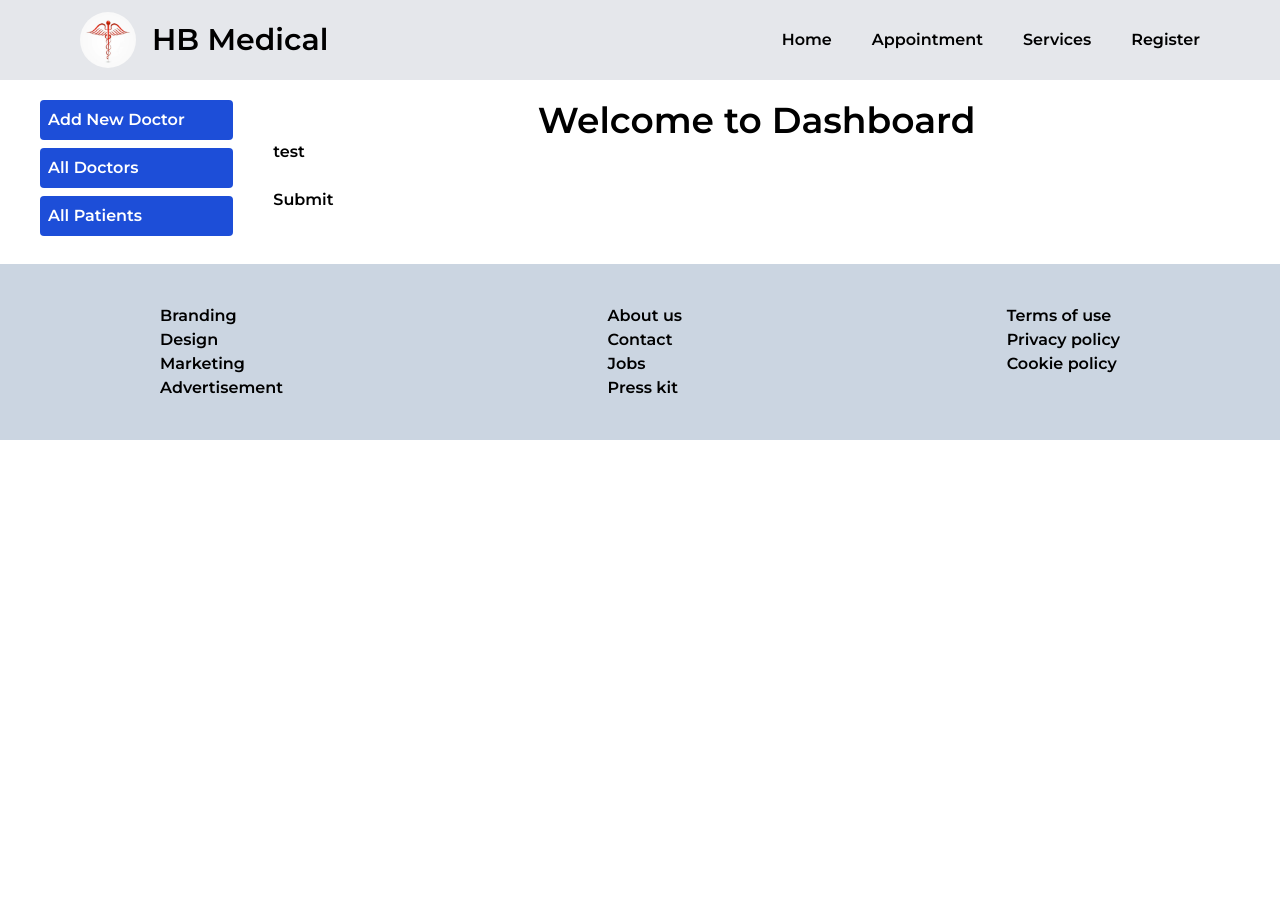
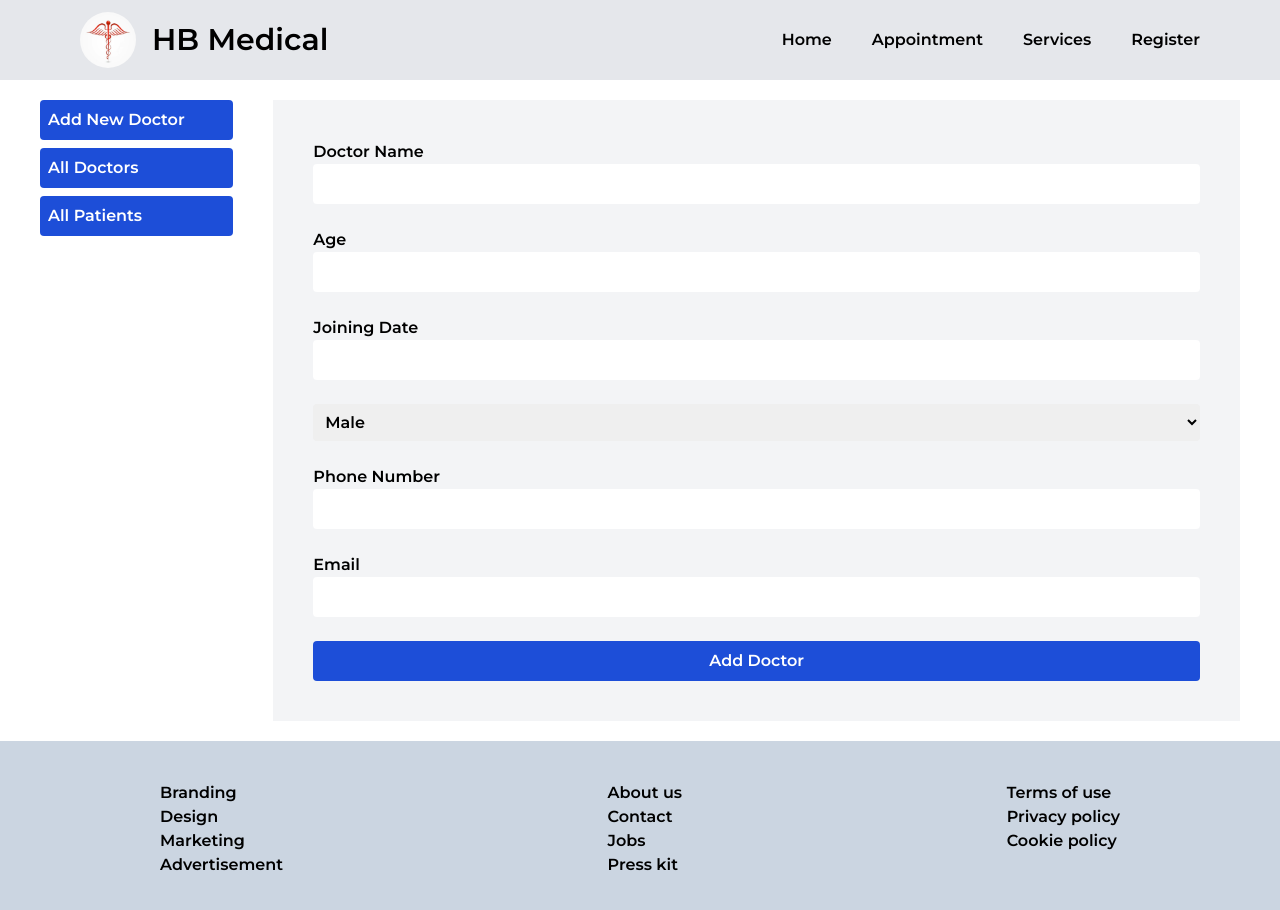
Before and after one commit to Md-Rubel-Ahmed-Rana/hb-medical-client, a React (Create React App) app: page /dashboard in a window 1280 px wide. Shown: the top 910 px of the page. Before the commit the page ends 800 px from the top, so only its background shows below. Built offline with nearby package versions, Linux system fonts and the light colour scheme; no server answers.

Commit message:
Add Doctor completed

```diff
--- a/src/Dashboard/AddDoctor/AddDoctor.tsx
+++ b/src/Dashboard/AddDoctor/AddDoctor.tsx
@@ -1,22 +1,59 @@
 import { useForm, SubmitHandler } from "react-hook-form";
 
 type Inputs = {
-  example: string,
-  exampleRequired: string,
+  doctorName: string,
+  age: string,
+  joiningDate: string,
+  gender: string,
+  phoneNumber: string,
+  email: string
 };
 
 function AddDoctor() {
   const { register, handleSubmit } = useForm<Inputs>();
-  const onSubmit: SubmitHandler<Inputs> = data => console.log(data);
+  const onSubmit: SubmitHandler<Inputs> = data => {
+    console.log(data);
+  }
 
 
   return (
-    <form onSubmit={handleSubmit(onSubmit)}>
-      <input defaultValue="test" {...register("example")} />
-      <br />
-      <br />
-      <input type="submit" />
-    </form>
+        <div className="bg-gray-100 p-10">
+            <form onSubmit={handleSubmit(onSubmit)}>
+                <p>Doctor Name</p>
+                <input className="w-full p-2 rounded" {...register("doctorName" ,{ required: true })} />
+                <br />
+                <br />
+
+                <p>Age</p>
+                <input className="w-full p-2 rounded" {...register("age" ,{ required: true })} />
+                <br />
+                <br />
+
+                <p>Joining Date</p>
+                <input className="w-full p-2 rounded" {...register("joiningDate" ,{ required: true })} />
+                <br />
+                <br />
+
+                <select className="w-full p-2 rounded"  {...register("gender" ,{ required: true })}>
+                    <option value="Male">Male</option>
+                    <option value="Female">Female</option>
+                </select>
+                <br />
+                <br />
+
+                <p>Phone Number</p>
+                <input className="w-full p-2 rounded" {...register("phoneNumber" ,{ required: true })} />
+                <br />
+                <br />
+
+                <p>Email</p>
+                <input className="w-full p-2 rounded bg-white" {...register("email" ,{ required: true })} />
+                <br />
+                <br />
+
+                <button className="w-full p-2 rounded bg-blue-700 text-white" type="submit">Add Doctor</button>
+            </form>
+        </div>
   );
 }
 
--- a/src/Dashboard/SideBar/SideBar.tsx
+++ b/src/Dashboard/SideBar/SideBar.tsx
@@ -3,7 +3,7 @@ import { Link } from 'react-router-dom';
 
 const SideBar = () => {
     return (
-        <div>
+        <div  className='sticky top-0'>
             <p className='bg-blue-700 p-2 mb-2 rounded text-white'><Link to="/dashboard">Add New Doctor</Link></p>
             <p className='bg-blue-700 p-2 mb-2 rounded text-white'><Link to="allDoctors">All Doctors</Link></p>
             <p className='bg-blue-700 p-2 mb-2 rounded text-white'><Link to="allpatients">All Patients</Link></p>
--- a/src/Layout/DashboardLayout.tsx
+++ b/src/Layout/DashboardLayout.tsx
@@ -13,7 +13,6 @@ const DashboardLayout = () => {
                     <SideBar />
                 </div>
                 <div className='w-5/6'>
-                    <h2 className="text-4xl text-center">Welcome to Dashboard</h2>
                     <Outlet />
                 </div>
             </div>
--- a/src/Pages/Appointment/Appointment.tsx
+++ b/src/Pages/Appointment/Appointment.tsx
@@ -79,7 +79,7 @@ export default function App() {
             <br />
 
             <button className="w-full p-2 rounded bg-blue-700 text-white" type="submit">Confirm Book</button>
-    </form>
+        </form>
     </div>
   );
 }
```
